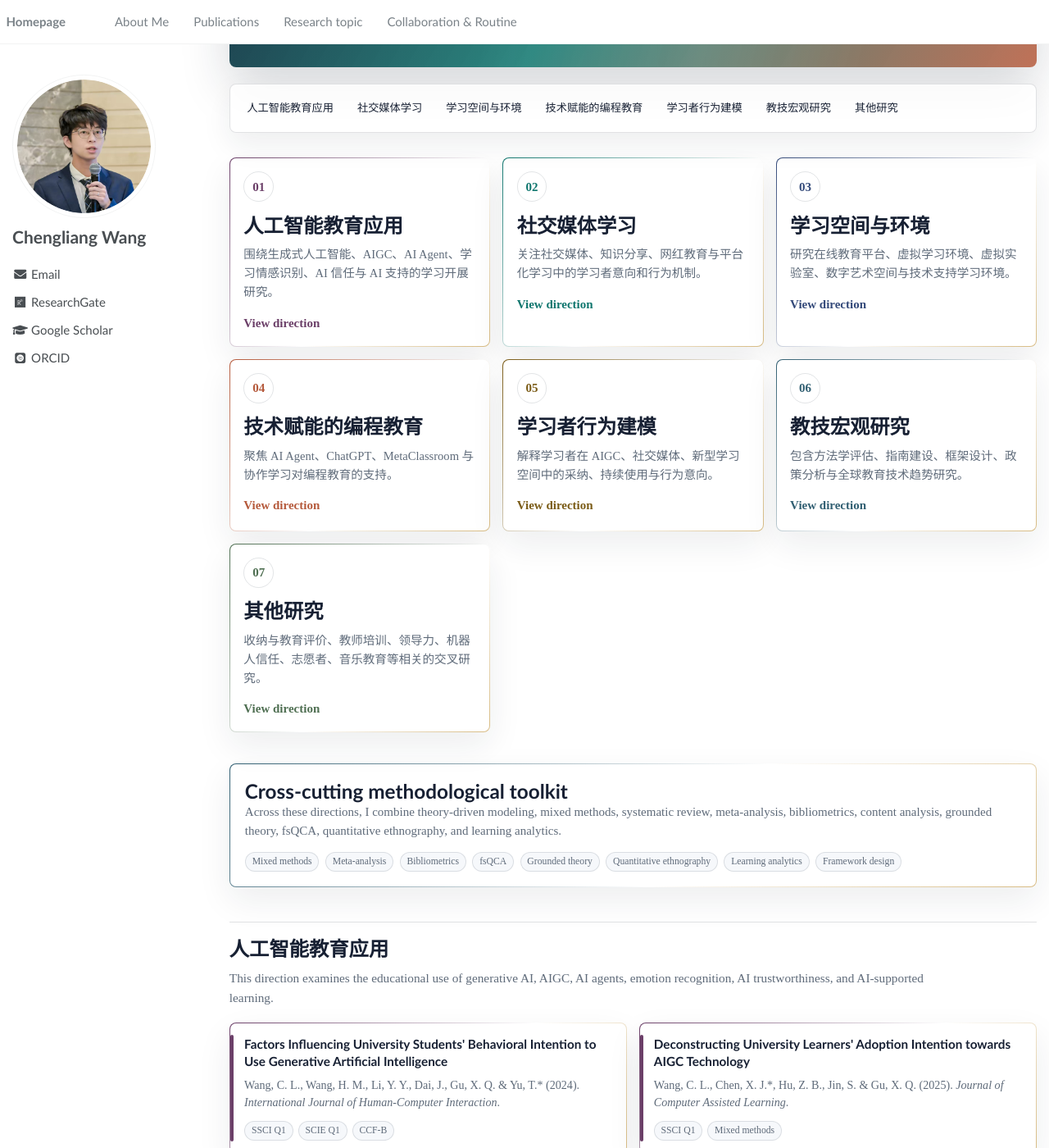
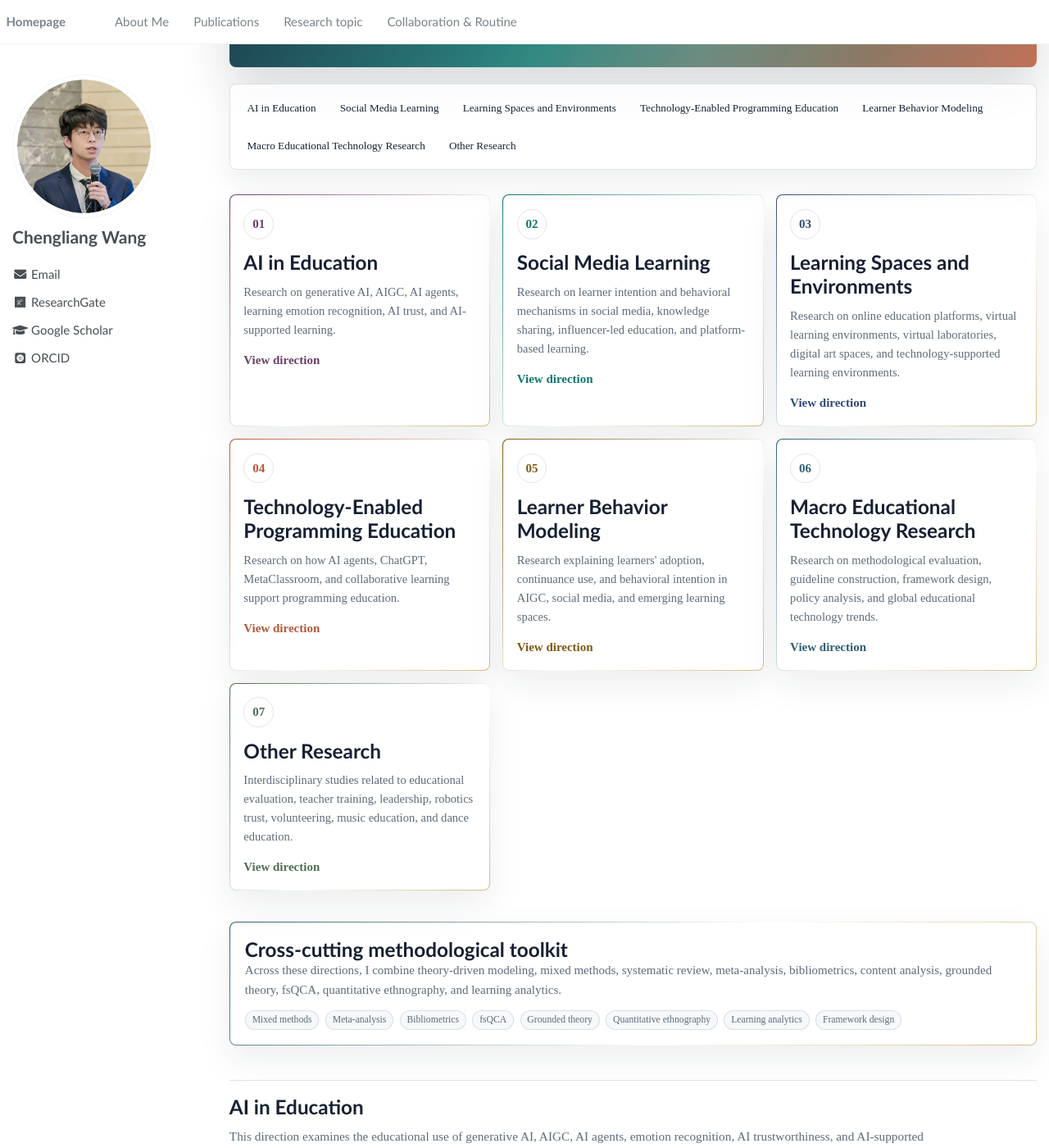
Before and after one commit to wcledutech/wcledutech.github.io, a Jekyll site: the page built from _pages/Research.md, in a window 1280 px wide and 1400 px high, scrolled down 363 px. Shown: the whole window at 82% size. Built offline with Jekyll 4.4.1, drawn with Linux system fonts in a browser that asks for light colours; some web fonts are replaced; some of the changed text lies outside the part shown.

Commit message:
Update Research page by research directions

```diff
--- a/_pages/Research.md
+++ b/_pages/Research.md
@@ -356,56 +356,56 @@ author_profile: true
   </section>
 
   <nav class="research-nav" aria-label="Research directions">
-    <a href="#ai-education">人工智能教育应用</a>
-    <a href="#social-media-learning">社交媒体学习</a>
-    <a href="#learning-spaces">学习空间与环境</a>
-    <a href="#programming-education">技术赋能的编程教育</a>
-    <a href="#learner-modeling">学习者行为建模</a>
-    <a href="#macro-edtech">教技宏观研究</a>
-    <a href="#other-research">其他研究</a>
+    <a href="#ai-education">AI in Education</a>
+    <a href="#social-media-learning">Social Media Learning</a>
+    <a href="#learning-spaces">Learning Spaces and Environments</a>
+    <a href="#programming-education">Technology-Enabled Programming Education</a>
+    <a href="#learner-modeling">Learner Behavior Modeling</a>
+    <a href="#macro-edtech">Macro Educational Technology Research</a>
+    <a href="#other-research">Other Research</a>
   </nav>
 
   <section class="direction-grid" aria-label="Research direction map">
     <article class="direction-card" style="--accent: var(--ai);">
       <span class="index">01</span>
-      <h2>人工智能教育应用</h2>
-      <p>围绕生成式人工智能、AIGC、AI Agent、学习情感识别、AI 信任与 AI 支持的学习开展研究。</p>
+      <h2>AI in Education</h2>
+      <p>Research on generative AI, AIGC, AI agents, learning emotion recognition, AI trust, and AI-supported learning.</p>
       <a href="#ai-education">View direction</a>
     </article>
     <article class="direction-card" style="--accent: var(--social);">
       <span class="index">02</span>
-      <h2>社交媒体学习</h2>
-      <p>关注社交媒体、知识分享、网红教育与平台化学习中的学习者意向和行为机制。</p>
+      <h2>Social Media Learning</h2>
+      <p>Research on learner intention and behavioral mechanisms in social media, knowledge sharing, influencer-led education, and platform-based learning.</p>
       <a href="#social-media-learning">View direction</a>
     </article>
     <article class="direction-card" style="--accent: var(--space);">
       <span class="index">03</span>
-      <h2>学习空间与环境</h2>
-      <p>研究在线教育平台、虚拟学习环境、虚拟实验室、数字艺术空间与技术支持学习环境。</p>
+      <h2>Learning Spaces and Environments</h2>
+      <p>Research on online education platforms, virtual learning environments, virtual laboratories, digital art spaces, and technology-supported learning environments.</p>
       <a href="#learning-spaces">View direction</a>
     </article>
     <article class="direction-card" style="--accent: var(--programming);">
       <span class="index">04</span>
-      <h2>技术赋能的编程教育</h2>
-      <p>聚焦 AI Agent、ChatGPT、MetaClassroom 与协作学习对编程教育的支持。</p>
+      <h2>Technology-Enabled Programming Education</h2>
+      <p>Research on how AI agents, ChatGPT, MetaClassroom, and collaborative learning support programming education.</p>
       <a href="#programming-education">View direction</a>
     </article>
     <article class="direction-card" style="--accent: var(--modeling);">
       <span class="index">05</span>
-      <h2>学习者行为建模</h2>
-      <p>解释学习者在 AIGC、社交媒体、新型学习空间中的采纳、持续使用与行为意向。</p>
+      <h2>Learner Behavior Modeling</h2>
+      <p>Research explaining learners' adoption, continuance use, and behavioral intention in AIGC, social media, and emerging learning spaces.</p>
       <a href="#learner-modeling">View direction</a>
     </article>
     <article class="direction-card" style="--accent: var(--macro);">
       <span class="index">06</span>
-      <h2>教技宏观研究</h2>
-      <p>包含方法学评估、指南建设、框架设计、政策分析与全球教育技术趋势研究。</p>
+      <h2>Macro Educational Technology Research</h2>
+      <p>Research on methodological evaluation, guideline construction, framework design, policy analysis, and global educational technology trends.</p>
       <a href="#macro-edtech">View direction</a>
     </article>
     <article class="direction-card" style="--accent: var(--other);">
       <span class="index">07</span>
-      <h2>其他研究</h2>
-      <p>收纳与教育评价、教师培训、领导力、机器人信任、志愿者、音乐教育等相关的交叉研究。</p>
+      <h2>Other Research</h2>
+      <p>Interdisciplinary studies related to educational evaluation, teacher training, leadership, robotics trust, volunteering, music education, and dance education.</p>
       <a href="#other-research">View direction</a>
     </article>
   </section>
@@ -423,7 +423,7 @@ author_profile: true
   </section>
 
   <section class="research-section" id="ai-education">
-    <h2>人工智能教育应用</h2>
+    <h2>AI in Education</h2>
     <p class="section-lead">This direction examines the educational use of generative AI, AIGC, AI agents, emotion recognition, AI trustworthiness, and AI-supported learning.</p>
     <div class="paper-list">
       <article class="paper-card" style="--accent: var(--ai);"><h3>Factors Influencing University Students' Behavioral Intention to Use Generative Artificial Intelligence</h3><p>Wang, C. L., Wang, H. M., Li, Y. Y., Dai, J., Gu, X. Q. &amp; Yu, T.* (2024). <em>International Journal of Human-Computer Interaction</em>.</p><div class="paper-tags"><span>SSCI Q1</span><span>SCIE Q1</span><span>CCF-B</span></div></article>
@@ -444,7 +444,7 @@ author_profile: true
   </section>
 
   <section class="research-section" id="social-media-learning">
-    <h2>社交媒体学习</h2>
+    <h2>Social Media Learning</h2>
     <p class="section-lead">This direction focuses on social media learning, knowledge sharing, influencer-led education, and platform-based learning behaviors.</p>
     <div class="paper-list">
       <article class="paper-card" style="--accent: var(--social);"><h3>Understanding the Continuance Intention of College Students Toward New E-learning Spaces</h3><p>Wang, C. L., Dai, J., Zhu, K. K., Yu, T.* &amp; Gu, X. Q. (2023). <em>International Journal of Human-Computer Interaction</em>.</p><div class="paper-tags"><span>SSCI Q1</span><span>SCIE Q1</span><span>CCF-B</span></div></article>
@@ -454,7 +454,7 @@ author_profile: true
   </section>
 
   <section class="research-section" id="learning-spaces">
-    <h2>学习空间与环境</h2>
+    <h2>Learning Spaces and Environments</h2>
     <p class="section-lead">This direction studies e-learning spaces, online education platforms, virtual learning environments, virtual laboratories, and technology-supported learning environments.</p>
     <div class="paper-list">
       <article class="paper-card" style="--accent: var(--space);"><h3>Understanding the Continuance Intention of College Students Toward New E-learning Spaces</h3><p>Wang, C. L., Dai, J., Zhu, K. K., Yu, T.* &amp; Gu, X. Q. (2023). <em>International Journal of Human-Computer Interaction</em>.</p><div class="paper-tags"><span>SSCI Q1</span><span>SCIE Q1</span><span>CCF-B</span></div></article>
@@ -469,7 +469,7 @@ author_profile: true
   </section>
 
   <section class="research-section" id="programming-education">
-    <h2>技术赋能的编程教育</h2>
+    <h2>Technology-Enabled Programming Education</h2>
     <p class="section-lead">This direction explores AI-supported programming education, including MetaClassroom, AI-agent-supported collaborative learning, and ChatGPT-assisted programming problem solving.</p>
     <div class="paper-list">
       <article class="paper-card" style="--accent: var(--programming);"><h3>MetaClassroom: A New Paradigm and Experience for Programming Education</h3><p>Wang, C. L., Chen, X. J., Li, Y. F., Wang, P. J., Wang, H. M. &amp; Li, Y. Y.* (2025). <em>Journal of Educational Computing Research</em>.</p><div class="paper-tags"><span>SSCI Q1</span><span>中科院一区 Top</span></div></article>
@@ -479,7 +479,7 @@ author_profile: true
   </section>
 
   <section class="research-section" id="learner-modeling">
-    <h2>学习者行为建模</h2>
+    <h2>Learner Behavior Modeling</h2>
     <p class="section-lead">This direction models adoption intention, continuance intention, behavioral intention, and knowledge-sharing mechanisms across AI and digital learning contexts.</p>
     <div class="paper-list">
       <article class="paper-card" style="--accent: var(--modeling);"><h3>Deconstructing University Learners' Adoption Intention towards AIGC Technology</h3><p>Wang, C. L., Chen, X. J.*, Hu, Z. B., Jin, S. &amp; Gu, X. Q. (2025). <em>Journal of Computer Assisted Learning</em>.</p><div class="paper-tags"><span>SSCI Q1</span><span>Adoption intention</span></div></article>
@@ -490,7 +490,7 @@ author_profile: true
   </section>
 
   <section class="research-section" id="macro-edtech">
-    <h2>教技宏观研究</h2>
+    <h2>Macro Educational Technology Research</h2>
     <p class="section-lead">This direction covers macro-level educational technology research, including methodological evaluation, guideline construction, framework design, policy analysis, and field mapping.</p>
     <div class="paper-list">
       <article class="paper-card" style="--accent: var(--macro);"><h3>The journey of challenges and victories: transformation action framework in the GenAI era</h3><p>Wang, C. L., Chen, Y. F., Hu, Z. B., Li, Y. Y., &amp; Gu, X. Q. (2025). <em>Educational Technology Research and Development</em>.</p><div class="paper-tags"><span>SSCI Q1</span><span>Framework design</span></div></article>
@@ -501,7 +501,7 @@ author_profile: true
   </section>
 
   <section class="research-section" id="other-research">
-    <h2>其他研究</h2>
+    <h2>Other Research</h2>
     <p class="section-lead">This section includes interdisciplinary studies that connect educational evaluation, teacher training, leadership theory, robotics, volunteering, emergency remote teaching, music education, and dance education.</p>
     <div class="paper-list">
       <article class="paper-card" style="--accent: var(--other);"><h3>Assessment as learning: Evidence based on meta-analysis and quantitative ethnography research</h3><p>Liu, Y. C., Xu, G. R., Yuan, S., Zhou, C., &amp; Wang, C. L.* (2024). <em>Studies in Educational Evaluation</em>.</p><div class="paper-tags"><span>SSCI Q1</span><span>Corresponding Author</span></div></article>
```
